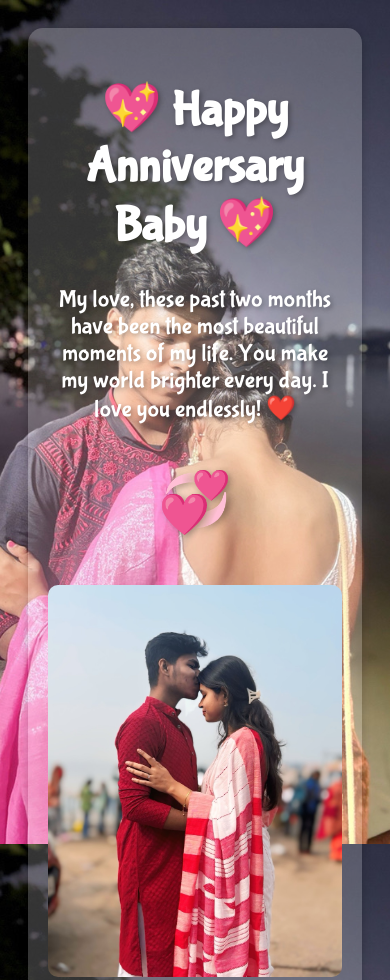
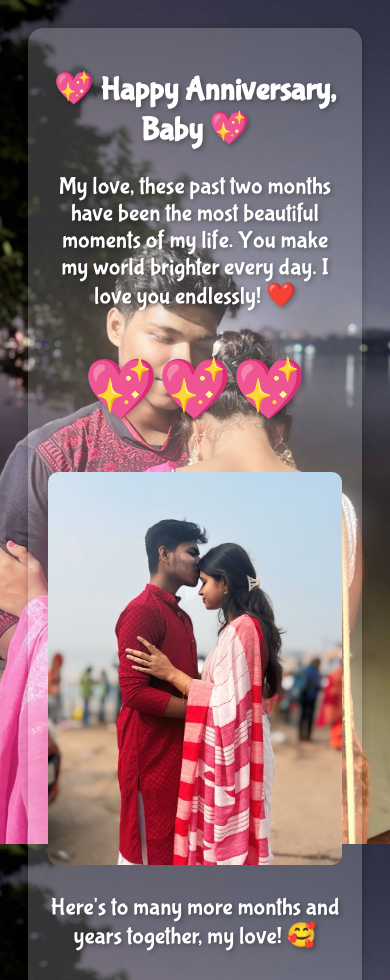
Before and after one commit to Ghoshrijit2004/anivi, a plain HTML site: page index.html in a window 390 px wide. Shown: the top 980 px of the page. Drawn offline with Linux system fonts and the light colour scheme.

Commit message:
Update index.html

```diff
--- a/index.html
+++ b/index.html
@@ -51,17 +51,27 @@
             font-size: 1.2em;
             color: #fff;
         }
+
+        /* Responsive Design for Mobile Screens */
+        @media (max-width: 600px) {
+            h1 {
+                font-size: 2em; /* Smaller font for mobile */
+            }
+        }
     </style>
 </head>
 <body>
 
     <!-- Background Music (Replace with a working MP3 link) -->
+    <audio autoplay loop>
+        <source src="_Song.mp3" type="audio/mp3">
+    </audio>
 
     <div class="container">
-        <h1>💖 Happy Anniversary Baby 💖</h1>
+        <h1>💖 Happy Anniversary, Baby 💖</h1>
         <p>My love, these past two months have been the most beautiful moments of my life.
            You make my world brighter every day. I love you endlessly! ❤️</p>
-        <p class="heart">💞</p>
+        <p class="heart">💖💖💖</p>
         <img src="IMG_5069.JPG" alt="Love Image">
         <p>Here's to many more months and years together, my love! 🥰</p>
     </div>
```
